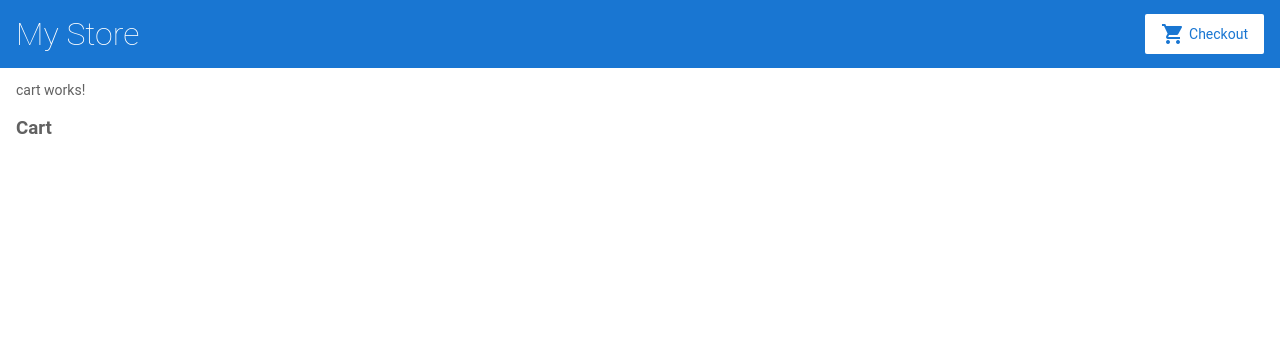
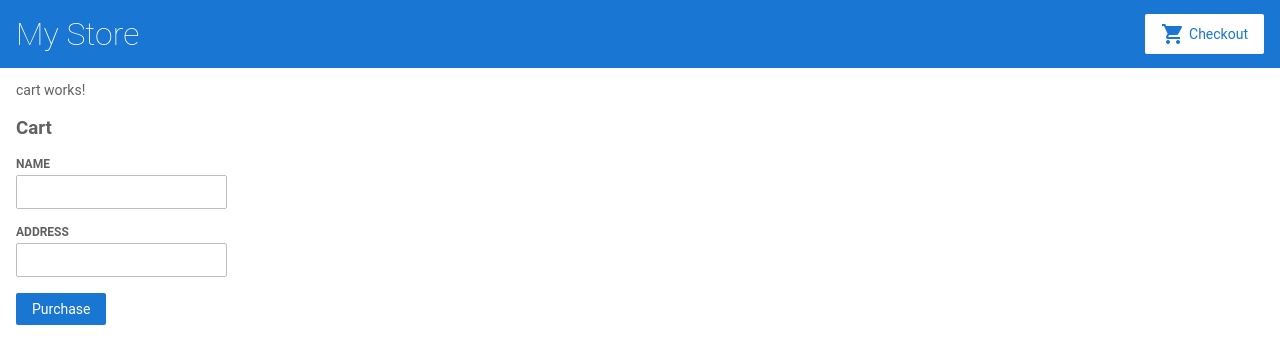
Before and after one commit to sampsonehe11/angular-nxpnsk-5pmvqw, an Angular app: page /cart in a window 1280 px wide. Shown: the top 364 px of the page. Built offline with nearby package versions, Linux system fonts and the light colour scheme.

Commit message:
3 files modified

```diff
--- a/src/app/cart/cart.component.html
+++ b/src/app/cart/cart.component.html
@@ -5,3 +5,24 @@
   <span>{{ item.name }}</span>
   <span>{{ item.price | currency }}</span>
 </div>
+
+<form [formGroup]="checkoutForm" (ngSubmit)="onSubmit()">
+
+<div>
+<label for="name">
+  Name
+</label>
+<input id="name" type="text" formControlName="name">
+</div>
+
+<div>
+<label for="address">
+  Address
+</label>
+<input id="address" type="text" formControlName="address">
+</div>
+
+
+
+  <button class="button" type="submit">Purchase</button>
+</form>
--- a/src/app/cart/cart.component.ts
+++ b/src/app/cart/cart.component.ts
@@ -1,6 +1,6 @@
 import { Component, OnInit } from '@angular/core';
+import { FormBuilder } from '@angular/forms';
 import { CartService } from '../cart.service';
-import { Product } from '../products';
 
 @Component({
   selector: 'app-cart',
@@ -8,8 +8,24 @@
   styleUrls: ['./cart.component.css'],
 })
 export class CartComponent implements OnInit {
-  constructor(private cartService: CartService) {}
+  constructor(
+    private cartService: CartService,
+    private formBuilder: FormBuilder
+  ) {}
 
   items = this.cartService.getItems();
+
+  checkoutForm = this.formBuilder.group({
+    name: '',
+    address: '',
+  });
+
+  onSubmit(): void {
+    // Process checkout data here
+    this.items = this.cartService.clearCart();
+    console.warn('Your order has been submitted', this.checkoutForm.value);
+    this.checkoutForm.reset();
+  }
+
   ngOnInit() {}
 }
--- a/src/styles.css
+++ b/src/styles.css
@@ -17,7 +17,7 @@
   flex-direction: row;
 }
 
-router-outlet + *  {
+router-outlet + * {
   padding: 0 16px;
 }
 
@@ -31,7 +31,8 @@
   font-size: 20px;
 }
 
-h1, h2 {
+h1,
+h2 {
   font-weight: lighter;
 }
 
@@ -58,7 +59,7 @@
   border-radius: 2px;
   padding: 8px;
   margin-bottom: 16px;
-  border: 1px solid #BDBDBD;
+  border: 1px solid #bdbdbd;
 }
 
 label {
@@ -70,7 +71,8 @@
 }
 
 /* Button */
-.button, button {
+.button,
+button {
   display: inline-flex;
   align-items: center;
   padding: 8px 16px;
@@ -82,12 +84,14 @@
   border: none;
 }
 
-.button:hover, button:hover {
+.button:hover,
+button:hover {
   opacity: 0.8;
   font-weight: normal;
 }
 
-.button:disabled, button:disabled {
+.button:disabled,
+button:disabled {
   opacity: 0.5;
   cursor: auto;
 }
@@ -124,7 +128,8 @@
 
 /* Checkout Cart, Shipping Prices */
 
-.cart-item, .shipping-item {
+.cart-item,
+.shipping-item {
   width: 100%;
   min-width: 400px;
   max-width: 450px;
@@ -134,9 +139,8 @@
   padding: 16px 32px;
   margin-bottom: 8px;
   border-radius: 2px;
-  background-color: #EEEEEE;
+  background-color: #eeeeee;
 }
-
 
 /*
 Copyright Google LLC. All Rights Reserved.
```
